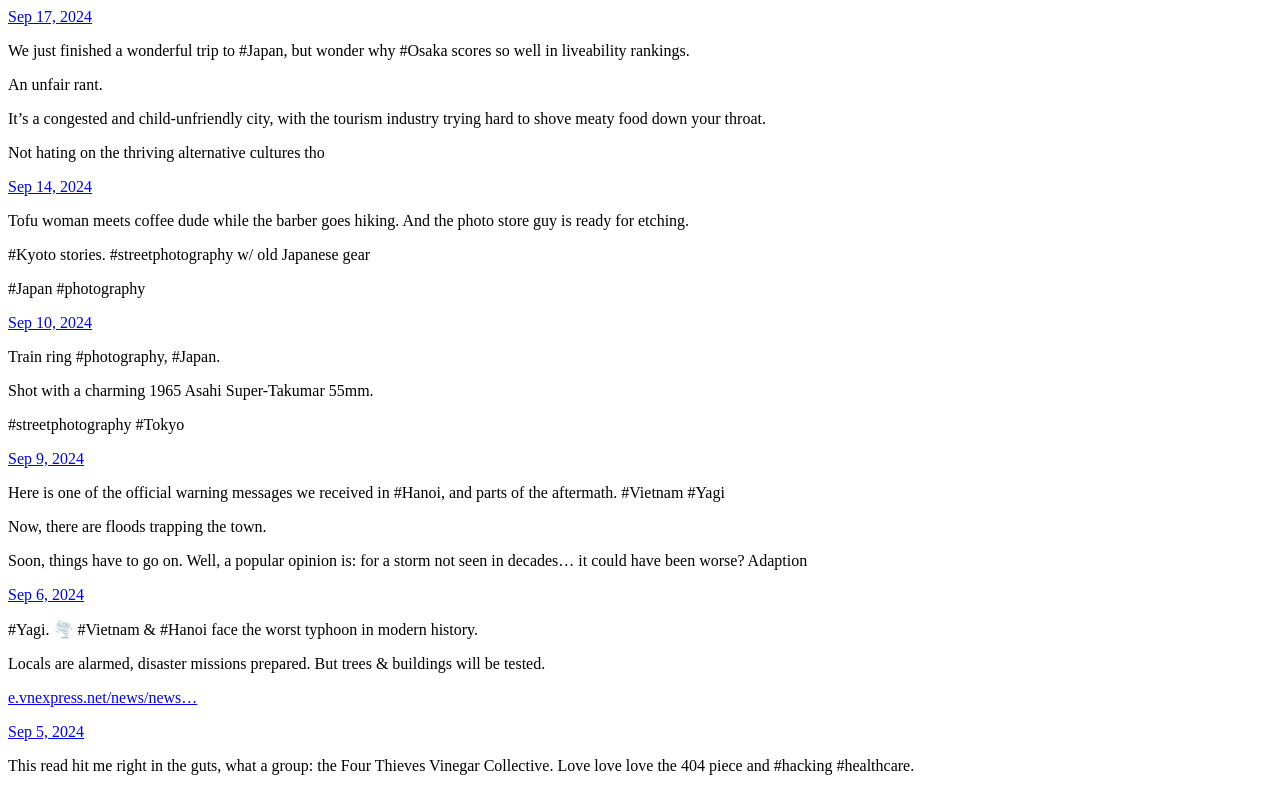
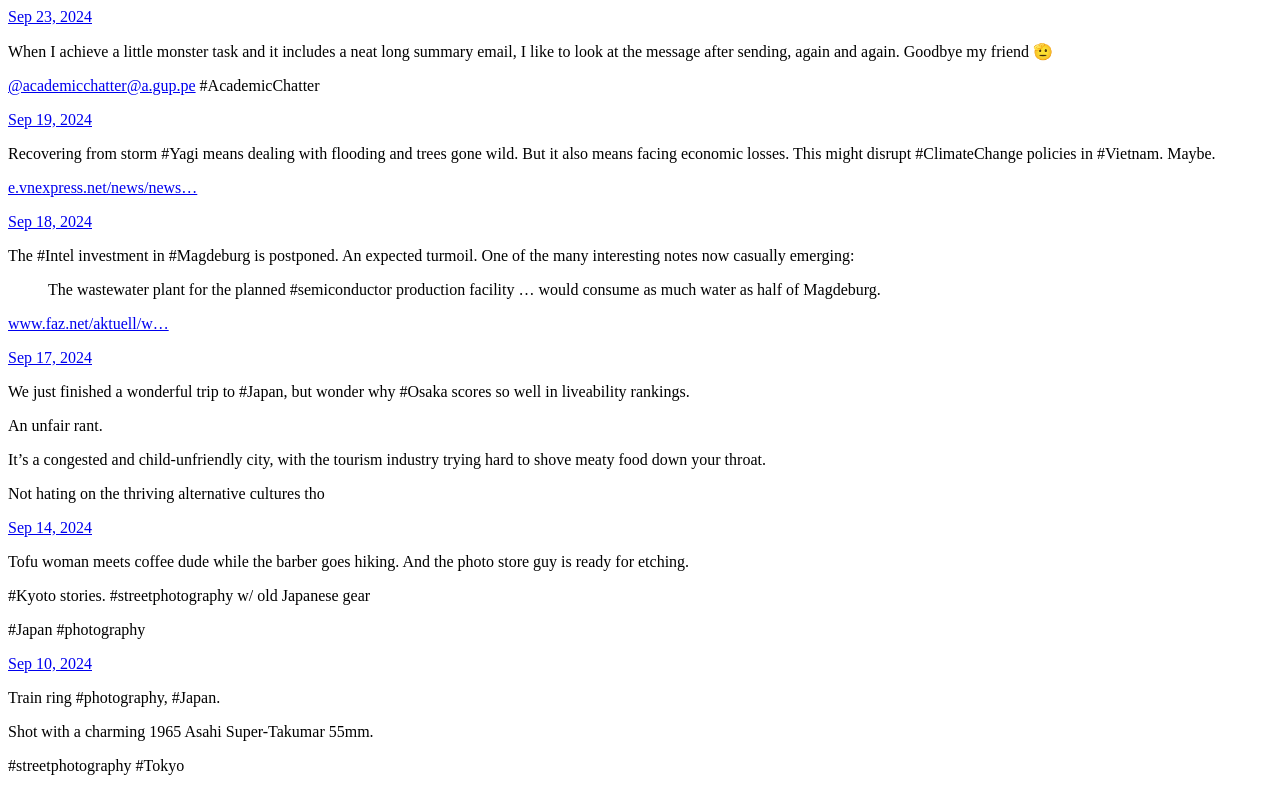
Before and after one commit to LaserStefan/stefanlaser.net-micro.blog, a plain HTML site: page index.html in a window 1280 px wide. Shown: the top 788 px of the page. Drawn offline with Linux system fonts and the light colour scheme.

Commit message:
Archiving from Micro.blog.

```diff
--- a/index.html
+++ b/index.html
@@ -21,6 +21,47 @@
 <div class="h-feed">
 
 
+
+	  <div class="h-entry">
+
+
+		<a href="https://stefanlaser.net/2024/09/23/when-i-achieve.html" class="u-url"><time class="dt-published" datetime="2024-09-23 19:01:28 &#43;0700">Sep 23, 2024</time></a>
+
+		<div class="e-content">
+			 <p>When I achieve a little monster task and it includes a neat long summary email, I like to look at the message after sending, again and again. Goodbye my friend 🫡</p>
+<p><a href="https://micro.blog/academicchatter@a.gup.pe">@academicchatter@a.gup.pe</a>
+#AcademicChatter</p>
+
+		</div>
+	  </div>
+
+	  <div class="h-entry">
+
+
+		<a href="https://stefanlaser.net/2024/09/19/recovering-from-storm.html" class="u-url"><time class="dt-published" datetime="2024-09-19 16:53:04 &#43;0700">Sep 19, 2024</time></a>
+
+		<div class="e-content">
+			 <p>Recovering from storm #Yagi means dealing with flooding and trees gone wild. But it also means facing economic losses. This might disrupt #ClimateChange policies in #Vietnam. Maybe.</p>
+<p><a href="https://e.vnexpress.net/news/news/environment/vietnam-suffers-2b-loss-from-typhoon-yagi-worst-in-history-4794621.html">e.vnexpress.net/news/news&hellip;</a></p>
+<p><!-- raw HTML omitted --><!-- raw HTML omitted --><!-- raw HTML omitted --></p>
+
+		</div>
+	  </div>
+
+	  <div class="h-entry">
+
+
+		<a href="https://stefanlaser.net/2024/09/18/the-intel-investment.html" class="u-url"><time class="dt-published" datetime="2024-09-18 11:40:09 &#43;0700">Sep 18, 2024</time></a>
+
+		<div class="e-content">
+			 <p>The #Intel investment in #Magdeburg is postponed. An expected turmoil. One of the many interesting notes now casually emerging:</p>
+<blockquote>
+<p>The wastewater plant for the planned #semiconductor production facility &hellip; would consume as much water as half of Magdeburg.</p>
+</blockquote>
+<p><a href="https://www.faz.net/aktuell/wirtschaft/intel-magdeburg-setzt-auf-das-prinzip-hoffnung-19990350.html">www.faz.net/aktuell/w&hellip;</a></p>
+
+		</div>
+	  </div>
 
 	  <div class="h-entry">
 
@@ -1073,9 +1114,9 @@ Ingolfur Blühdorn</p>
 			 <p>Learning to pronounce: the struggle with tiếng Việt.</p>
 <p>(Ok, the x is actually an /s/ but this one is for the drama.)</p>
 <p>#vietnamese #language #learning #meme</p>
-<p><img src="https://stefanlaser.net/uploads/2024/c3b9e5a43f.jpg" alt="The &ldquo;Is This is Pigeon Meme&rdquo; but with learning vietnamese. Four letters virtually sound the same, r, d, gi are a &ldquo;/z/&rdquo;, x is a /s/, which is hard to hear."></p>
+<p><img src="https://cdn.uploads.micro.blog/129890/2024/c3b9e5a43f.jpg" alt="The &ldquo;Is This is Pigeon Meme&rdquo; but with learning vietnamese. Four letters virtually sound the same, r, d, gi are a &ldquo;/z/&rdquo;, x is a /s/, which is hard to hear."></p>
 <p><!-- raw HTML omitted --></p>
-<p><a href="https://stefanlaser.net/uploads/2024/c3b9e5a43f.jpg">https://stefanlaser.net/uploads/2024/c3b9e5a43f.jpg</a></p>
+<p><a href="https://cdn.uploads.micro.blog/129890/2024/c3b9e5a43f.jpg">https://cdn.uploads.micro.blog/129890/2024/c3b9e5a43f.jpg</a></p>
 
 		</div>
 	  </div>
```
